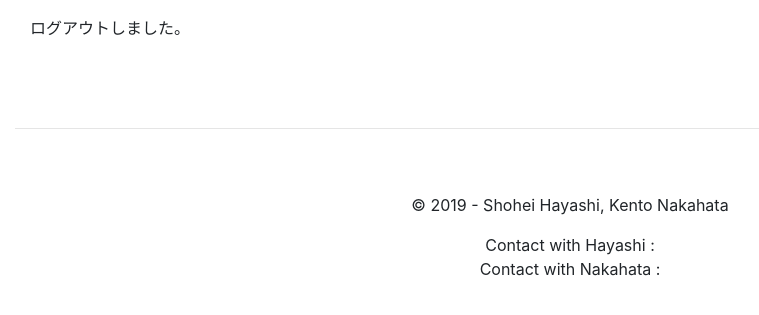
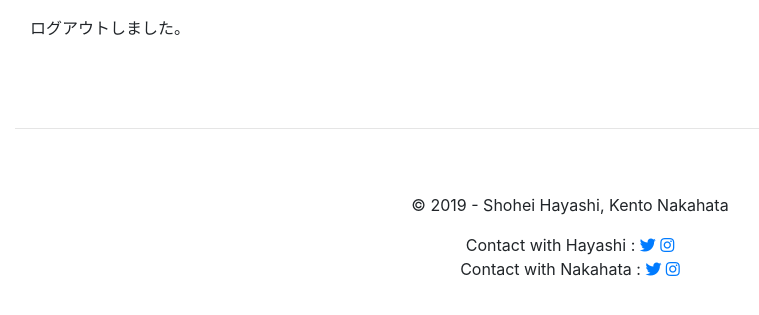
Before and after one commit to RingSho/pde_reservation_system, a Django app: page /accounts/ in a window 1280 px wide. Shown: the part 56-371 px from the top of the page, without its empty margins (70-829 px from the left). Run offline with Django 3.2, Linux system fonts and the light colour scheme; some libraries are stand-ins or nearby versions.

Commit message:
add: fontawesome

```diff
--- a/accounts/templates/accounts/base.html
+++ b/accounts/templates/accounts/base.html
@@ -8,7 +8,7 @@
     <!-- Bootstrap CSS -->
     <link rel="stylesheet" href="https://stackpath.bootstrapcdn.com/bootstrap/4.1.0/css/bootstrap.min.css"
           integrity="sha384-9gVQ4dYFwwWSjIDZnLEWnxCjeSWFphJiwGPXr1jddIhOegiu1FwO5qRGvFXOdJZ4" crossorigin="anonymous">
-
+    <link href="https://use.fontawesome.com/releases/v5.6.1/css/all.css" rel="stylesheet">
     <title>PDE機材管理</title>
 </head>
 <body>
```
